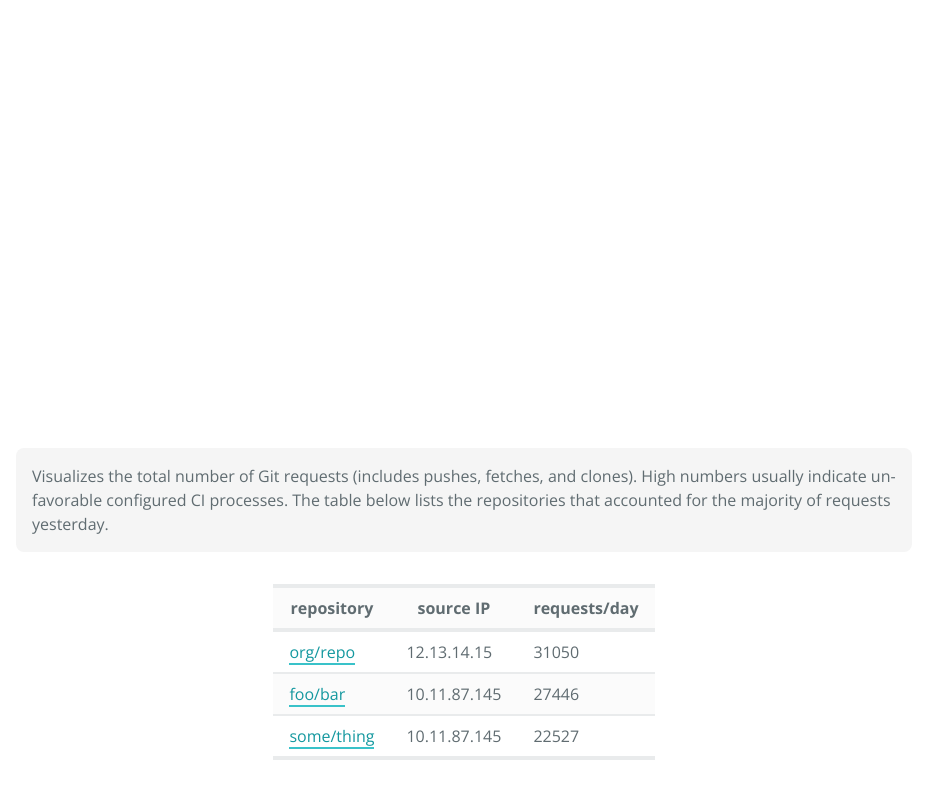
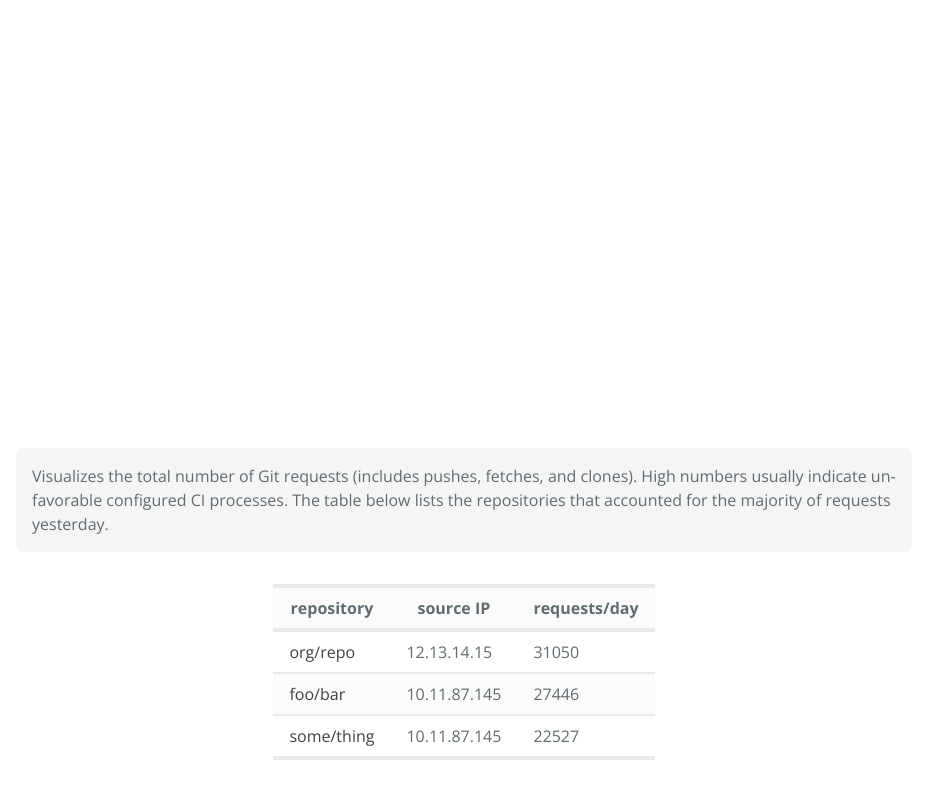
Before and after one commit to Autodesk/hubble, a Jekyll site: the page built from docs/housekeeping-git-requests.html, in a window 1280 px wide. Shown: the part 320-1112 px from the top of the page, without its empty margins (176-1102 px from the left). Built offline with Jekyll 4.4.1, drawn with Linux system fonts in a browser that asks for light colours; nearby versions of some CDN libraries.

Commit message:
Tweaked stylesheet for hyperlinks in tables.

```diff
--- a/docs/assets/css/stylesheet.css
+++ b/docs/assets/css/stylesheet.css
@@ -330,6 +330,18 @@ a
 	padding: 0.5rem 1rem;
 }
 
+.main-content table a
+{
+	color: #404040;
+	text-decoration: none;
+	border-bottom: none;
+}
+
+.main-content table a:hover
+{
+	border-bottom: solid #606c71 2px;
+}
+
 .main-content dl
 {
 	padding: 0;
```
